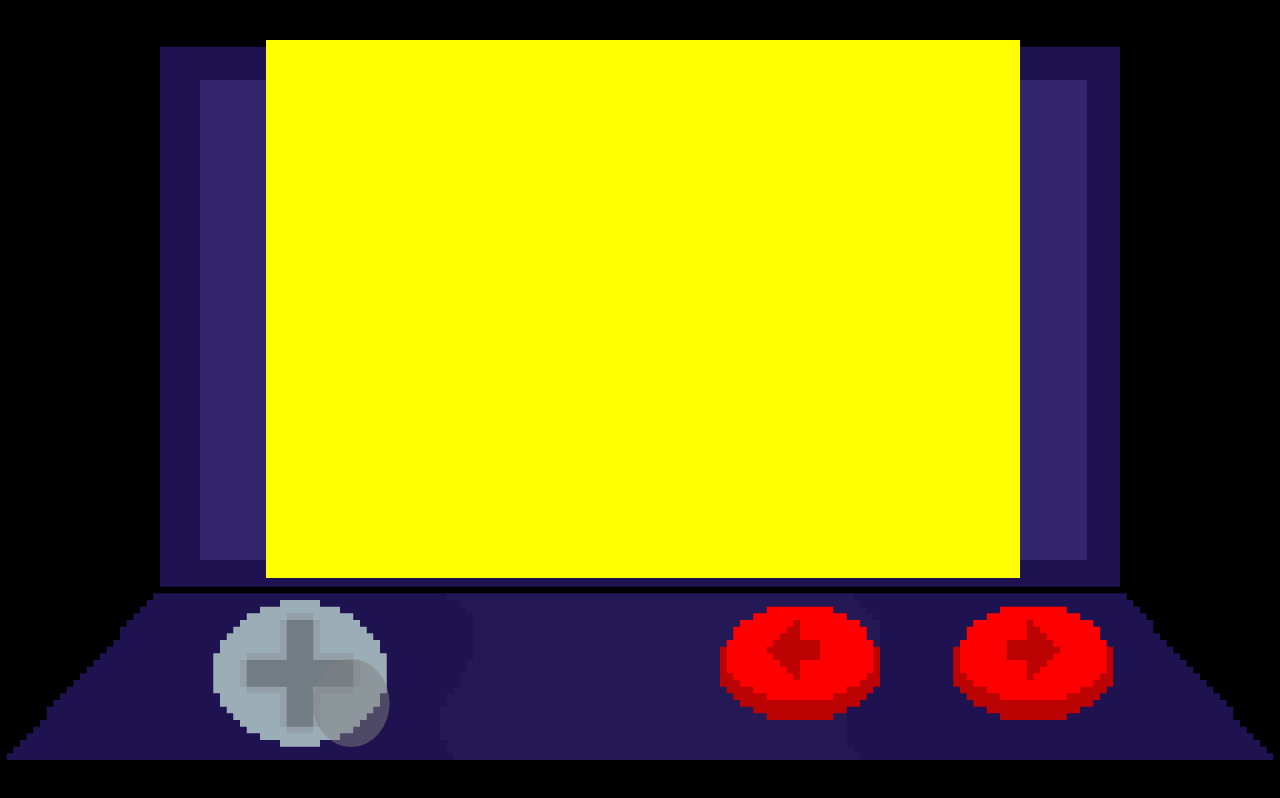
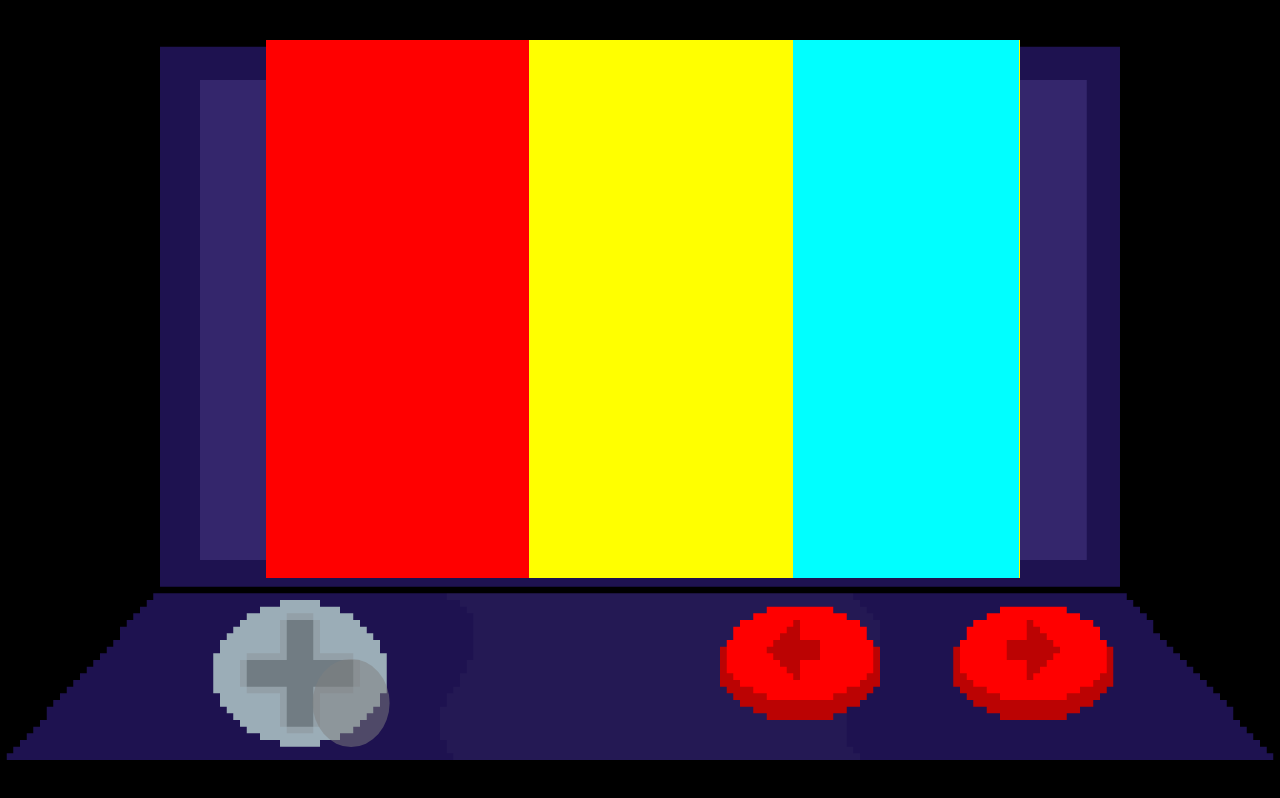
Before and after one commit to Reemolke/React, a React (Create React App) app in the folder pixelrun/pixelrun/: page / in a window 1280 px wide. Built offline with nearby package versions, Linux system fonts and the light colour scheme.

Commit message:
Pantalla y dpad

```diff
--- a/pixelrun/pixelrun/src/App.css
+++ b/pixelrun/pixelrun/src/App.css
@@ -47,6 +47,22 @@ root{
   margin-left: 20.75vw;
   margin-top: 5vh;
   margin-bottom: 10.2vh;
+  display: flex;
+}
+.visualizacion{
+  background-color: red;
+  width: 35%;
+  height: 100%;
+}
+.resumen{
+  background-color: yellow;
+  width: 35%;
+  height: 100%;
+}
+.lista{
+  background-color: aqua;
+  width: 30%;
+  height: 100%;
 }
 
 @media (max-width: 768px) {  /* Para pantallas más pequeñas como móviles */
--- a/pixelrun/pixelrun/src/components/screen.js
+++ b/pixelrun/pixelrun/src/components/screen.js
@@ -4,6 +4,16 @@ function Screen(pagina){
     return(
     <div className='pantalla'>
 
+            <div className='visualizacion'>
+
+            </div>
+            <div className='resumen'>
+
+            </div>
+            <div className='lista'>
+
+            </div>
+
     </div>
     );
 }
```
